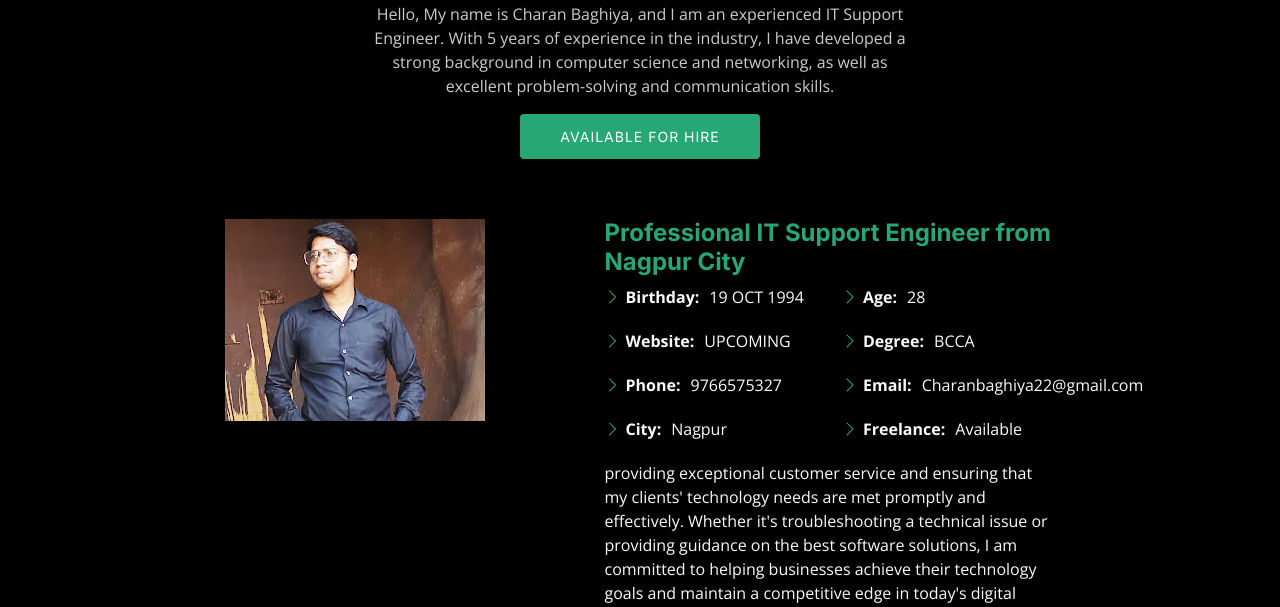
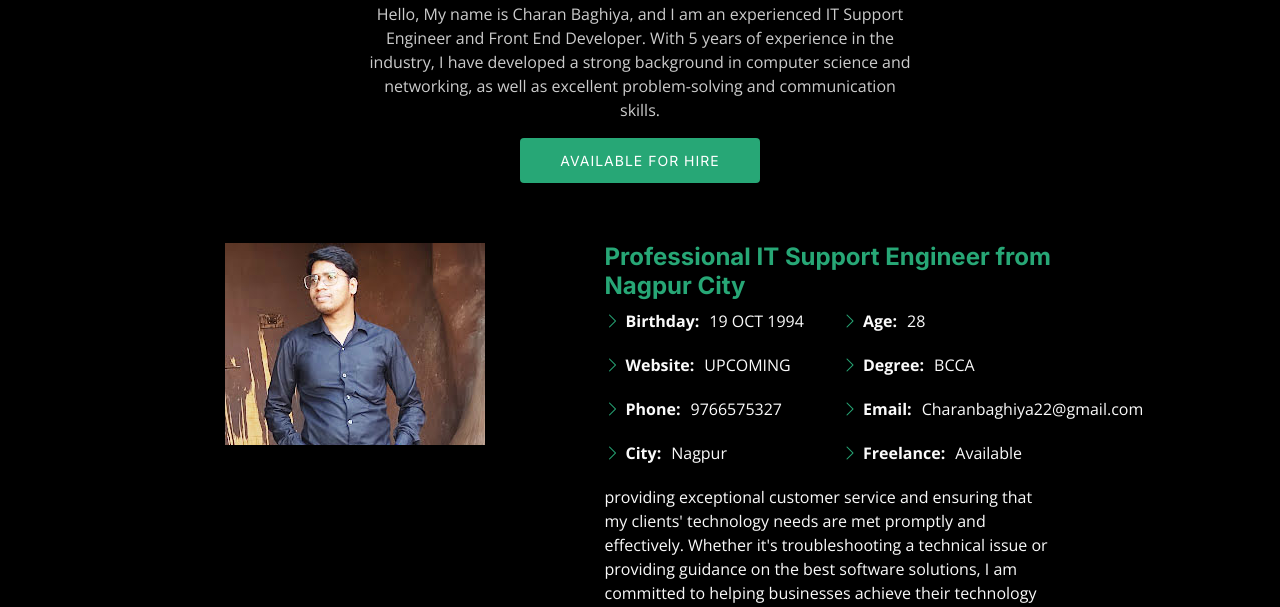
Before and after one commit to charanbaghiya/charanbaghiya.github.io, a plain HTML site: page about.html in a window 1280 px wide. Shown: the part 193-800 px from the top of the page. Drawn offline with nearby package versions, Linux system fonts and the light colour scheme.

Commit message:
Update about.html

```diff
--- a/about.html
+++ b/about.html
@@ -81,7 +81,7 @@
           <div class="col-lg-6 text-center">
             <h2>About</h2>
             <p>
-              Hello, My name  is Charan Baghiya, and I am an experienced IT Support Engineer. With 5 years of experience in the industry, I have developed a strong background in computer science and networking, as well as excellent problem-solving and communication skills.</p>
+              Hello, My name  is Charan Baghiya, and I am an experienced IT Support Engineer and Front End Developer. With 5 years of experience in the industry, I have developed a strong background in computer science and networking, as well as excellent problem-solving and communication skills.</p>
 
             <a class="cta-btn" href="contact.html">Available for hire</a>
 
```
